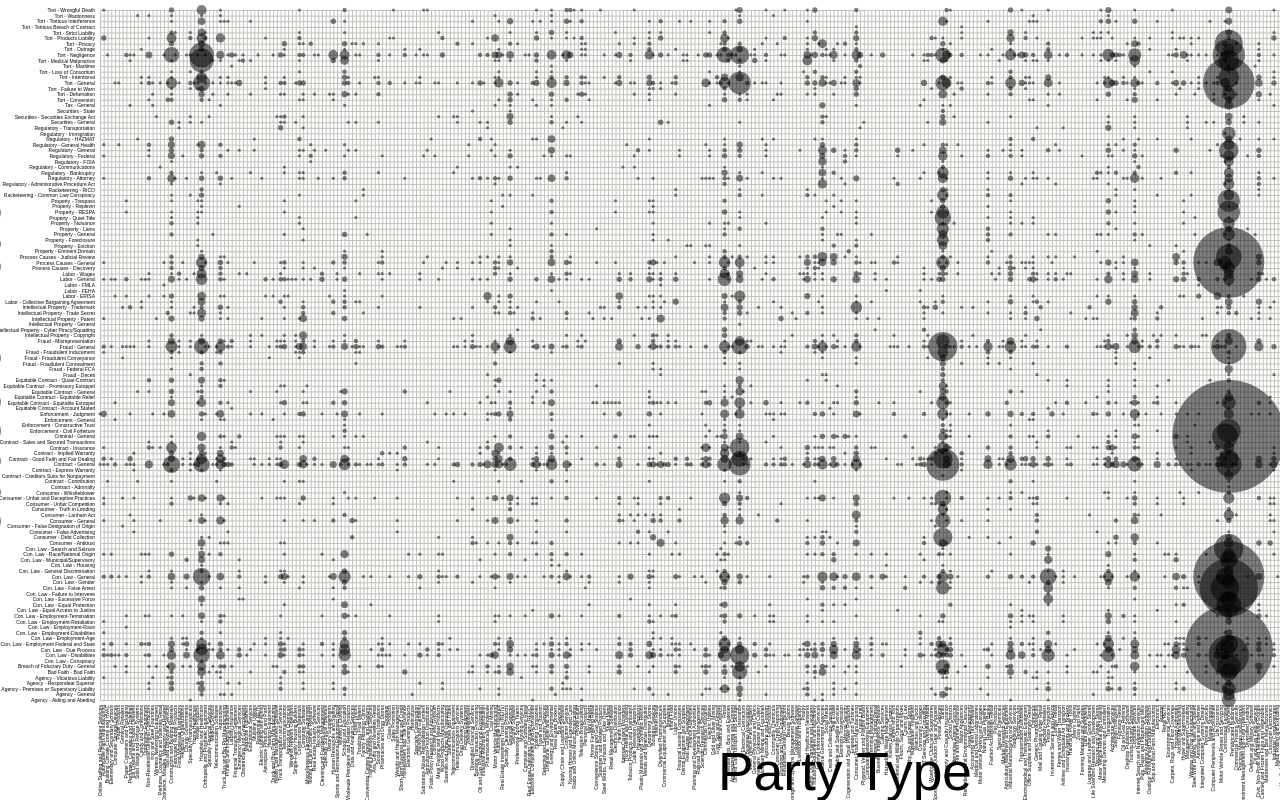
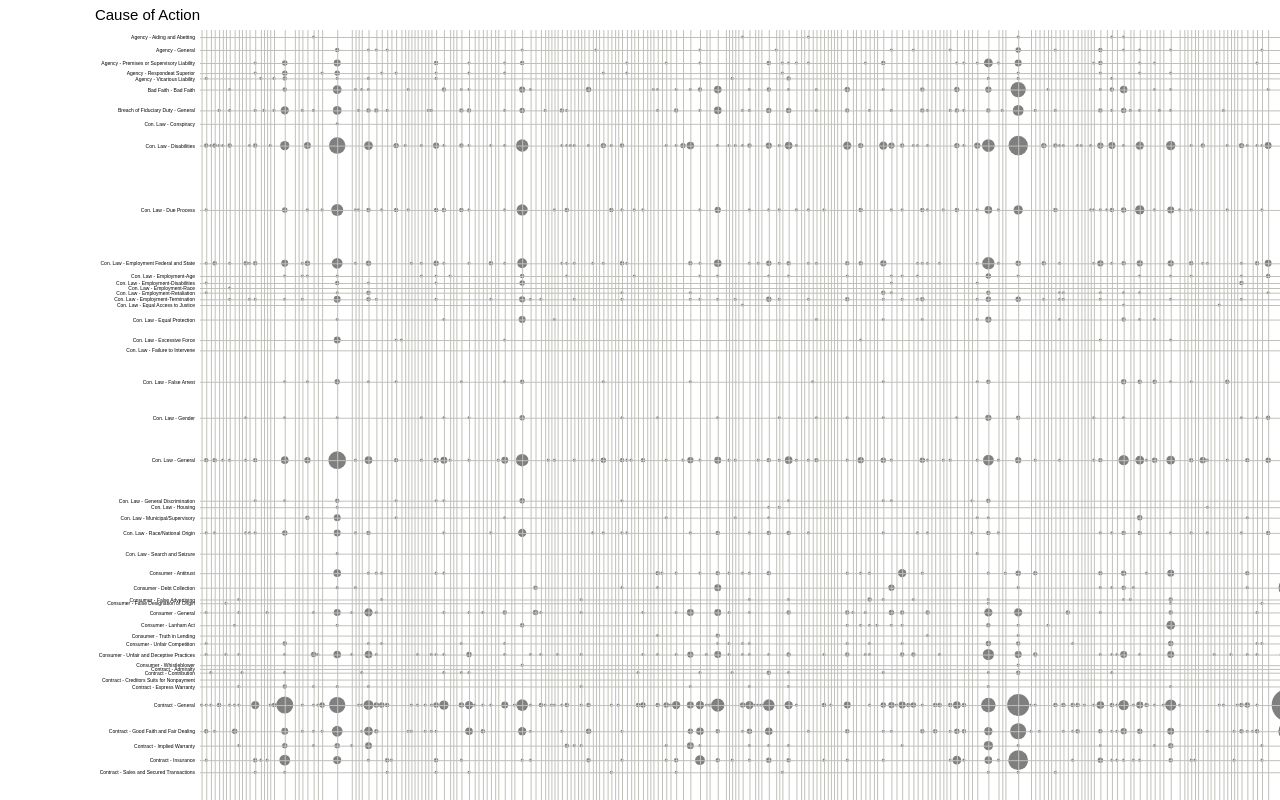
Before and after one commit to jasperSpeicher/party-type-v-coa, a website: page index.html in a window 1280 px wide. Shown: the top 800 px of the page. Drawn offline with nearby package versions, Linux system fonts and the light colour scheme.

Commit message:
Add dynamic widths and mouse handlers

```diff
--- a/index.html
+++ b/index.html
@@ -6,6 +6,17 @@
     <style>
         body {
             margin: 0px;
+        }
+
+        .plot-container{
+            overflow: auto;
+            width: 100%;
+            height: 100%;
+        }
+
+        .plot-container svg {
+            overflow: visible;
+            cursor: crosshair !important;
         }
         .domain {
             display: none;
@@ -17,10 +28,11 @@
             fill: #000000;
             font-size: 0.5em;
             font-family: sans-serif;
+            transition: font-size .1s;
         }
         .axis-label {
             fill: #000;
-            font-size: 40pt;
+            font-size: 1.5em;
             font-family: sans-serif;
         }
         .x-axis .tick text, .x-axis .tick rect {
@@ -39,7 +51,12 @@
     </style>
 </head>
 <body>
+<div class="plot-container">
     <svg width="1600" height="800"></svg>
+</div>
+<div class="x-axis-container">
+    <svg width="1600" height="200"></svg>
+</div>
 </body>
 <script src="https://cdnjs.cloudflare.com/ajax/libs/d3/5.9.2/d3.min.js"></script>
 <script src="index.js"></script>
--- a/index.js
+++ b/index.js
@@ -1,6 +1,4 @@
-console.log( 'test' );
-
-function getDimensions( data ) {
+function getDimensionLabels( data ) {
     const partyTypes = Object.keys( data );
     const coas = Array.from(
         partyTypes
@@ -13,44 +11,125 @@ function getDimensions( data ) {
     return { partyTypes, coas };
 }
 
-function initializePlot( dimensions ) {
+function initializePlot( dimensionLabels, config ) {
 
-    const xLabel = 'Party Type';
-    const yLabel = 'Cause of Action';
-    const margin = { left: 100, right: 10, top: 10, bottom: 100 };
+    const svg = d3.select( 'svg' );
+    const plotGroup = svg.append( 'g' )
+        .attr( 'transform', `translate(${config.margin.left},${config.margin.top})` );
 
+    const drawGroup = plotGroup.append( 'g' )
+        .attr( 'class', 'draw' );
+
+    const xAxisGroup = plotGroup.append( 'g' )
+        .attr( 'class', 'x-axis' );
+
+    const yAxisGroup = plotGroup.append( 'g' )
+        .attr( 'class', 'y-axis' );
+
+    return { plotGroup, drawGroup, xAxisGroup, yAxisGroup };
+}
+
+function datumSize( maxCoaCount ) {
+    return d => 100 * Math.sqrt( (d.count / maxCoaCount) / Math.PI );
+}
+
+function drawData( data, { plotGroup, drawGroup }, scales ) {
+    const maxCoaCount = Math.max( ...data.map( d => d.count ) );
+    const xValue = d => d.partyType;
+    const yValue = d => d.coa;
+    drawGroup.selectAll( 'circle' ).data( data )
+        .enter().append( 'circle' )
+        .attr( 'cx', d => scales.xScale( xValue( d ) ) )
+        .attr( 'cy', d => scales.yScale( yValue( d ) ) )
+        .attr( 'fill', 'black' )
+        .attr( 'fill-opacity', 0.5 )
+        .attr( 'r', datumSize( maxCoaCount ) );
+}
+
+function getPlotSvg() {
+    return document.querySelector( '.plot-container svg' );
+}
+
+function getSvgDims() {
     const svg = d3.select( 'svg' );
     const width = svg.attr( 'width' );
     const height = svg.attr( 'height' );
-    const innerWidth = width - margin.left - margin.right;
-    const innerHeight = height - margin.top - margin.bottom;
+    return { width, height };
+}
 
-    const plotGroup = svg.append( 'g' )
-        .attr( 'transform', `translate(${margin.left},${margin.top})` );
-    const xAxisG = plotGroup.append( 'g' )
-        .attr( 'class', 'x-axis' )
-        .attr( 'transform', `translate(0, ${innerHeight})` );
+function setSvgDims( { width, height } ) {
+    const svg = d3.select( 'svg' );
+    svg.attr( 'width', width );
+    svg.attr( 'height', height );
+}
 
-    const yAxisG = plotGroup.append( 'g' )
-        .attr( 'class', 'y-axis' );
+function sum( array ) {
+    return array.reduce( ( sum, v ) => { // get sum
+        return sum + v;
+    }, 0 );
+}
+
+function initializeAxes( rawData, plotData, dimensionLabels, plotComponents, config ) {
+
+    // compute the widths of the ticks and the plot based on the data
+    const maxCoaCountByPartyType = dimensionLabels.partyTypes.map( ( partyType ) => {
+        return Math.max( ...(Object.keys( rawData[ partyType ] ).map( coa => rawData[ partyType ][ coa ] )) );
+    } );
+    const maxCoaCountByCoa = dimensionLabels.coas.map( ( coa ) => {
+        return Math.max( ...(plotData.filter( d => d.coa === coa ).map( d => d.count )) );
+    } );
+    const maxCoaCount = Math.max( ...maxCoaCountByPartyType );
+    const countToWidth = count => datumSize( maxCoaCount )( { count } ) * 2;
+    const widthsByPartyType = maxCoaCountByPartyType.map( countToWidth );
+    const widthsByCoa = maxCoaCountByCoa.map( countToWidth );
+
+    const positionsFromWidths = ( width, index, array ) => {
+        // take all up to this index
+        return sum( array.slice( 0, index ) ) + array[ index ] / 2; // add half of current width
+    };
+
+    const xTickPositions = widthsByPartyType.map( positionsFromWidths );
+    const yTickPositions = widthsByCoa.map( positionsFromWidths );
+
+    const innerWidth = Math.round( sum( widthsByPartyType ) );
+    const innerHeight = Math.round( sum( widthsByCoa ) );
+    const svgDims = {
+        width: innerWidth + config.margin.left + config.margin.right,
+        height: innerHeight + config.margin.top + config.margin.bottom
+    };
+
+    // create the scales
+    const xScale = d3.scaleOrdinal();
+    const yScale = d3.scaleOrdinal();
+    xScale
+        .domain( dimensionLabels.partyTypes )
+        .range( xTickPositions );
+
+    yScale
+        .domain( dimensionLabels.coas )
+        .range( yTickPositions );
 
 
-    xAxisG.append( 'text' )
+    // label and position the axes
+    const xLabel = 'Party Type';
+    const yLabel = 'Cause of Action';
+
+    plotComponents.xAxisGroup.attr( 'transform', `translate(0, ${innerHeight})` );
+
+    plotComponents.xAxisGroup.append( 'text' )
         .attr( 'class', 'axis-label' )
-        .attr( 'x', innerWidth / 2 )
-        .attr( 'y', 90 )
+        .attr( 'x', 0 )
+        .attr( 'y', -10 )
+        .attr( 'transform', `translate(0, ${innerHeight})` )
+        .style( 'text-anchor', 'end' )
         .text( xLabel );
 
-    yAxisG.append( 'text' )
+    plotComponents.yAxisGroup.append( 'text' )
         .attr( 'class', 'axis-label' )
-        .attr( 'x', -innerHeight / 2 )
-        .attr( 'y', -100 )
-        .attr( 'transform', `rotate(-90)` )
-        .style( 'text-anchor', 'middle' )
+        .attr( 'x', 0 )
+        .attr( 'y', -10 )
+        .style( 'text-anchor', 'end' )
         .text( yLabel );
-
-    const xScale = d3.scalePoint();
-    const yScale = d3.scalePoint();
 
     const xAxis = d3.axisBottom()
         .scale( xScale )
@@ -62,60 +141,72 @@ function initializePlot( dimensions ) {
         .tickPadding( 0 )
         .tickSize( -innerWidth );
 
-    xScale
-        .domain( dimensions.partyTypes )
-        .range( [ 0, innerWidth ] );
+    plotComponents.xAxisGroup.call( xAxis );
+    plotComponents.yAxisGroup.call( yAxis );
 
-    yScale
-        .domain( dimensions.coas )
-        .range( [ innerHeight, 0 ] );
+    setSvgDims( svgDims );
 
-    xAxisG.call( xAxis );
-    yAxisG.call( yAxis );
+    // style the tick labels
+    d3.selectAll( '.tick' )
+        .append( ( text, index, nodeList ) => {
+            const textNodeBox = nodeList[ index ].querySelector( 'text' ).getBoundingClientRect();
+            const rect = document.createElement( 'rect' );
+            d3.select( rect )
+                .attr( 'x', 0 )
+                .attr( 'y', 0 )
+                .attr( 'fill', '#fff' )
+                .attr( 'width', textNodeBox.width )
+                .attr( 'height', textNodeBox.height );
+            return rect;
+        } );
 
-    d3.selectAll('.tick text')
-        .on('mouseover', (text, index, nodeList)=>{ nodeList[index].parentElement.classList.add('active')} )
-        .on('mouseout', (text, index, nodeList)=>{ nodeList[index].parentElement.classList.remove('active')} );
-    d3.selectAll('.tick')
-        .append((text, index, nodeList)=>{
-            const textNodeBox = nodeList[index].querySelector('text').getBoundingClientRect();
-            const rect = document.createElement('rect');
-            d3.select(rect)
-                .attr('x',0)
-                .attr('y',0)
-                .attr('fill','#fff')
-                .attr('width',textNodeBox.width)
-                .attr('height',textNodeBox.height);
-            return rect;
-        });
+    // add mouse handlers
+    const plotSvg = getPlotSvg();
+    const ticksByText = {};
+    d3.selectAll( ".tick>text" )
+        .nodes()
+        .forEach( function ( n ) {
+            ticksByText[ n.innerHTML ] = n.parentElement;
+        } );
+    let activeTickElement = null;
+    plotSvg
+        .addEventListener( 'mousemove', function ( e ) {
+            var x = e.pageX - plotSvg.getBoundingClientRect().x - config.margin.left;
+            const nearestLabel = xTickPositions.reduce( ( result, pos, index ) => {
+                const distance = Math.abs( x - pos );
+                if ( result.distance > distance ) {
+                    return { distance, text: dimensionLabels.partyTypes[ index ] };
+                }
+                return result;
+            }, { distance: Infinity, label: null } );
+            const tickElement = ticksByText[ nearestLabel.text ];
+            if ( tickElement ) {
+                tickElement.classList.add( 'active' );
+                if ( activeTickElement && (tickElement !== activeTickElement) ) {
+                    activeTickElement.classList.remove( 'active' );
+                }
+                activeTickElement = tickElement;
+            }
+        } );
 
-    return { plotGroup, xScale, yScale };
-}
-
-function drawData( data, { plotGroup, xScale, yScale } ) {
-    const xValue = d => d.partyType;
-    const yValue = d => d.coa;
-    const maxCoaCount = Math.max( ...data.map( d => d.count ) );
-    plotGroup.selectAll( 'circle' ).data( data )
-        .enter().append( 'circle' )
-        .attr( 'cx', d => xScale( xValue( d ) ) )
-        .attr( 'cy', d => yScale( yValue( d ) ) )
-        .attr( 'fill', 'black' )
-        .attr( 'fill-opacity', 0.5 )
-        .attr( 'r', d => 100 * Math.sqrt((d.count / maxCoaCount)/Math.PI) );
+    return { xScale, yScale };
 }
 
 function plot( rawData ) {
-    const dimensions = getDimensions( rawData );
-    const plotComponents = initializePlot( dimensions );
-    const plotData = dimensions.partyTypes.reduce( ( results, partyType ) => {
+    const dimensionLabels = getDimensionLabels( rawData );
+    const plotData = dimensionLabels.partyTypes.reduce( ( results, partyType ) => {
         const coaCounts = rawData[ partyType ];
         const coas = Object.keys( coaCounts );
         coas.forEach( coa => results.push( { coa, partyType, count: coaCounts[ coa ] } ) );
         return results;
     }, [] );
-    console.log( plotData );
-    drawData( plotData, plotComponents );
+
+    const config = { margin: { left: 200, right: 10, top: 30, bottom: 200 } };
+
+    const plotComponents = initializePlot( dimensionLabels, config );
+
+    const scales = initializeAxes( rawData, plotData, dimensionLabels, plotComponents, config );
+    drawData( plotData, plotComponents, scales );
 }
 
 
```
